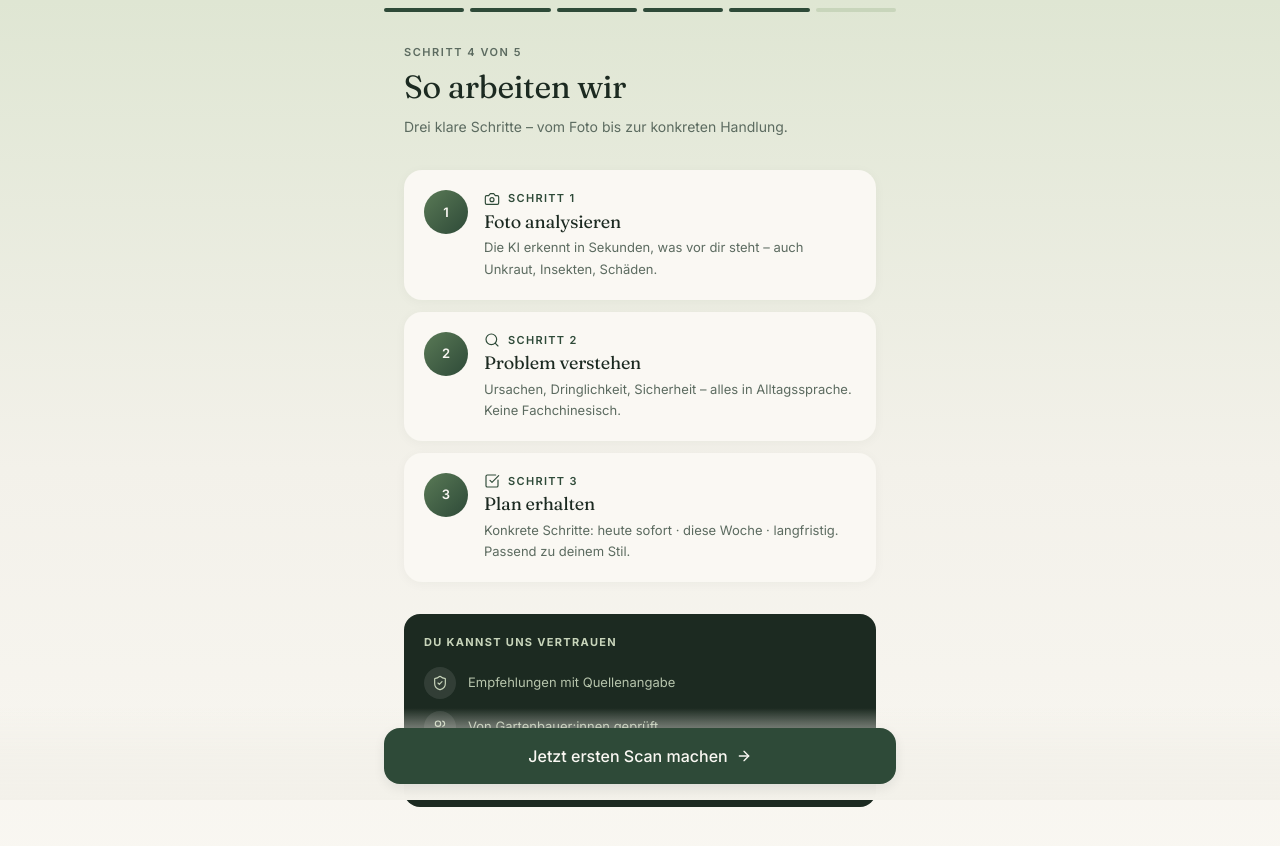
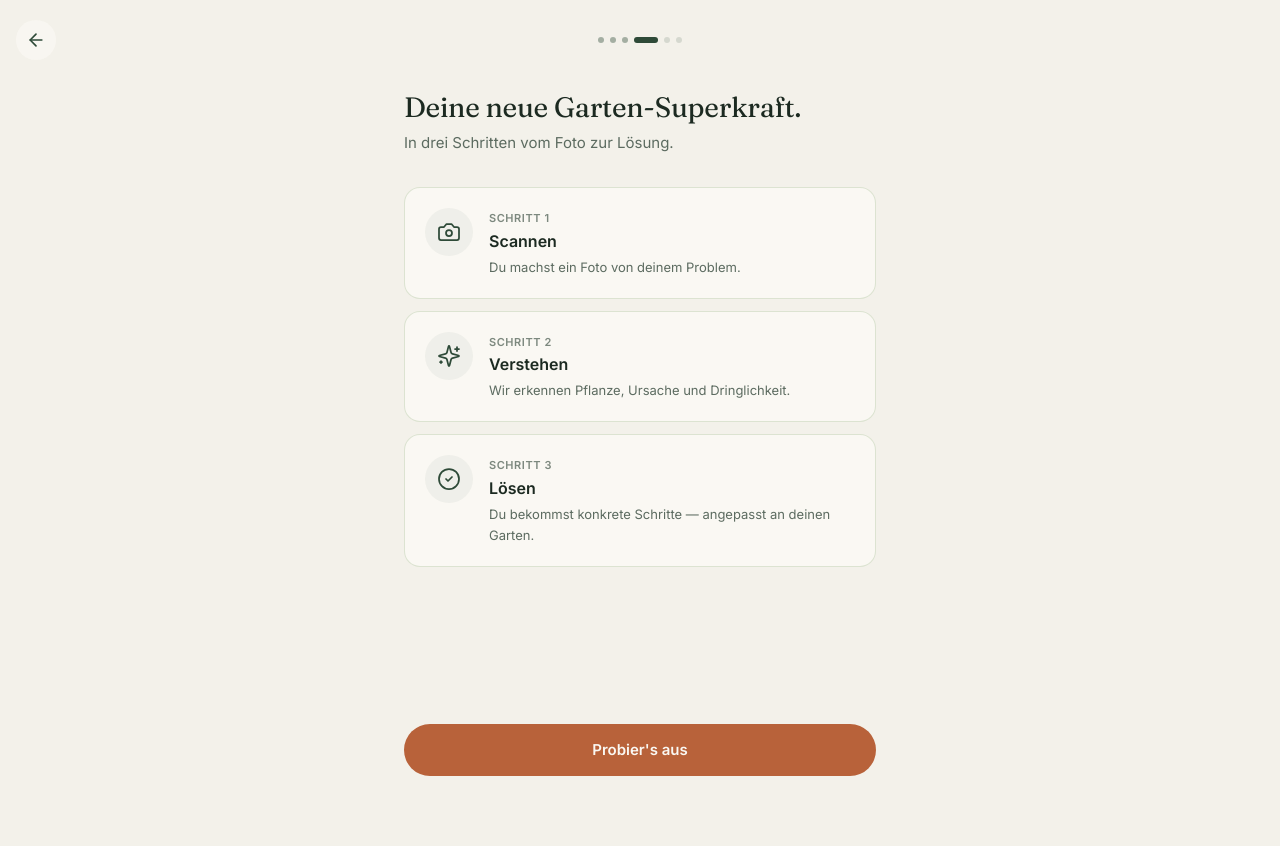
Before and after one commit to JuergenErtel/gartenscan, a Next.js app: page /onboarding/trust in a window 1280 px wide. Shown: the top 846 px of the page. After the commit the page ends 800 px from the top, so only its background shows below. Built offline with nearby package versions, Linux system fonts and the light colour scheme.

Commit message:
feat(onboarding): rebuild trust screen as 3-step explainer

```diff
--- a/src/app/onboarding/trust/page.tsx
+++ b/src/app/onboarding/trust/page.tsx
@@ -1,132 +1,86 @@
 "use client";
 
+import { useEffect } from "react";
 import { motion } from "framer-motion";
-import { useRouter } from "next/navigation";
-import { Camera, Search, CheckSquare, ShieldCheck, Users, Lock } from "lucide-react";
-import { OnboardingLayout } from "@/components/features/onboarding/OnboardingLayout";
-import { OnboardingFooter } from "@/components/features/onboarding/OnboardingFooter";
-import { onboardingStorage } from "@/lib/storage/profile";
-import { track } from "@/domain/analytics/tracker";
-import { EVENT } from "@/domain/analytics/events";
+import { Camera, Sparkles, CheckCircle2 } from "lucide-react";
+import { OnboardingShell } from "@/components/features/onboarding/OnboardingShell";
+import { OnboardingHeadline } from "@/components/features/onboarding/OnboardingHeadline";
+import { TrustStepCard } from "@/components/features/onboarding/TrustStepCard";
+import { useOnboarding } from "@/hooks/useOnboarding";
+import { trackOnboardingStepViewed } from "@/domain/analytics/onboarding";
 
-const steps = [
+const STEPS = [
   {
-    Icon: Camera,
-    title: "Foto analysieren",
-    text: "Die KI erkennt in Sekunden, was vor dir steht – auch Unkraut, Insekten, Schäden.",
+    number: 1,
+    icon: Camera,
+    title: "Scannen",
+    text: "Du machst ein Foto von deinem Problem.",
   },
   {
-    Icon: Search,
-    title: "Problem verstehen",
-    text: "Ursachen, Dringlichkeit, Sicherheit – alles in Alltagssprache. Keine Fachchinesisch.",
+    number: 2,
+    icon: Sparkles,
+    title: "Verstehen",
+    text: "Wir erkennen Pflanze, Ursache und Dringlichkeit.",
   },
   {
-    Icon: CheckSquare,
-    title: "Plan erhalten",
-    text: "Konkrete Schritte: heute sofort · diese Woche · langfristig. Passend zu deinem Stil.",
+    number: 3,
+    icon: CheckCircle2,
+    title: "Lösen",
+    text: "Du bekommst konkrete Schritte — angepasst an deinen Garten.",
   },
 ];
 
-const trust = [
-  { Icon: ShieldCheck, text: "Empfehlungen mit Quellenangabe" },
-  { Icon: Users, text: "Von Gartenbauer:innen geprüft" },
-  { Icon: Lock, text: "Deine Daten bleiben bei dir" },
-];
+export default function TrustPage() {
+  const { advance } = useOnboarding();
 
-export default function TrustPage() {
-  const router = useRouter();
-
-  const onContinue = () => {
-    const existing = onboardingStorage.get();
-    onboardingStorage.set({
-      currentStep: "FIRST_SCAN",
-      completedSteps: [...(existing?.completedSteps ?? []), "TRUST"],
-      profile: existing?.profile ?? {},
-      startedAt: existing?.startedAt ?? new Date(),
-    });
-    track(EVENT.ONBOARDING_STEP_COMPLETED, { step: "trust" });
-    router.push("/onboarding/first-scan");
-  };
+  useEffect(() => {
+    trackOnboardingStepViewed("TRUST");
+  }, []);
 
   return (
-    <OnboardingLayout step={5} totalSteps={6}>
-      <div className="px-5 pt-8">
-        <p className="text-[11px] uppercase tracking-[0.14em] font-semibold text-ink-muted mb-2">
-          Schritt 4 von 5
-        </p>
-        <h1 className="font-serif text-[32px] leading-[1.1] tracking-tight text-forest-900 font-normal">
-          So arbeiten wir
-        </h1>
-        <p className="mt-3 text-[14px] text-ink-muted leading-relaxed">
-          Drei klare Schritte – vom Foto bis zur konkreten Handlung.
-        </p>
-      </div>
-
-      {/* Animated steps */}
-      <section className="px-5 pt-8 space-y-3">
-        {steps.map((s, i) => (
+    <OnboardingShell step={4}>
+      <div className="pt-6 flex-1">
+        <OnboardingHeadline
+          title="Deine neue Garten-Superkraft."
+          subtitle="In drei Schritten vom Foto zur Lösung."
+        />
         <motion.div
-            key={s.title}
-            initial={{ opacity: 0, x: -12 }}
-            animate={{ opacity: 1, x: 0 }}
-            transition={{
-              delay: 0.1 + i * 0.18,
-              duration: 0.5,
-              ease: [0.2, 0.8, 0.2, 1],
+          className="space-y-3"
+          initial="hidden"
+          animate="visible"
+          variants={{
+            visible: { transition: { staggerChildren: 0.12 } },
+            hidden: {},
           }}
-            className="relative flex items-start gap-4 rounded-[18px] bg-paper p-5 shadow-[0_2px_12px_rgba(28,42,33,0.04)]"
         >
-            <div className="flex h-11 w-11 shrink-0 items-center justify-center rounded-full bg-gradient-to-br from-moss-500 to-forest-700 text-paper font-bold">
-              <span className="text-[13px] absolute font-semibold">{i + 1}</span>
-              <s.Icon className="h-5 w-5 opacity-0" aria-hidden />
-            </div>
-            <div className="flex-1 min-w-0">
-              <div className="flex items-center gap-2 mb-1">
-                <s.Icon
-                  className="h-4 w-4 text-forest-700"
-                  strokeWidth={1.75}
+          {STEPS.map((s) => (
+            <motion.div
+              key={s.number}
+              variants={{
+                hidden: { opacity: 0, y: 10 },
+                visible: { opacity: 1, y: 0 },
+              }}
+            >
+              <TrustStepCard
+                number={s.number}
+                icon={s.icon}
+                title={s.title}
+                text={s.text}
               />
-                <span className="text-[11px] uppercase tracking-[0.12em] font-semibold text-forest-700">
-                  Schritt {i + 1}
-                </span>
-              </div>
-              <h3 className="font-serif text-[18px] leading-tight text-forest-900 font-normal">
-                {s.title}
-              </h3>
-              <p className="text-[13px] leading-relaxed text-ink-muted mt-1">
-                {s.text}
-              </p>
-            </div>
             </motion.div>
           ))}
-      </section>
-
-      {/* Trust strip */}
-      <section className="px-5 pt-8">
-        <div className="rounded-[16px] bg-forest-900 text-paper p-5">
-          <p className="text-[11px] uppercase tracking-[0.12em] font-bold text-sage-200 mb-4">
-            Du kannst uns vertrauen
-          </p>
-          <div className="space-y-3">
-            {trust.map((t) => (
-              <div key={t.text} className="flex items-center gap-3">
-                <span className="flex h-8 w-8 shrink-0 items-center justify-center rounded-full bg-paper/10">
-                  <t.Icon
-                    className="h-4 w-4 text-sage-200"
-                    strokeWidth={1.75}
-                  />
-                </span>
-                <span className="text-[13px] text-sage-200/90">{t.text}</span>
+        </motion.div>
       </div>
-            ))}
+      <div className="pt-6">
+        <button
+          type="button"
+          onClick={() => advance("TRUST", {})}
+          className="flex w-full items-center justify-center rounded-full bg-clay-500 hover:bg-clay-600 text-paper text-[15px] font-semibold transition active:scale-[0.98]"
+          style={{ height: 52 }}
+        >
+          Probier's aus
+        </button>
       </div>
-        </div>
-      </section>
-
-      <OnboardingFooter
-        primaryLabel="Jetzt ersten Scan machen"
-        primaryOnClick={onContinue}
-      />
-    </OnboardingLayout>
+    </OnboardingShell>
   );
 }
--- /dev/null
+++ b/src/components/features/onboarding/TrustStepCard.tsx
@@ -0,0 +1,42 @@
+"use client";
+
+import type { LucideIcon } from "lucide-react";
+import { cn } from "@/lib/utils";
+
+interface Props {
+  number: number;
+  icon: LucideIcon;
+  title: string;
+  text: string;
+  className?: string;
+}
+
+export function TrustStepCard({
+  number,
+  icon: Icon,
+  title,
+  text,
+  className,
+}: Props) {
+  return (
+    <div
+      className={cn(
+        "relative flex gap-4 rounded-2xl bg-paper p-5 border border-sage-200/60",
+        className
+      )}
+    >
+      <div className="flex h-12 w-12 shrink-0 items-center justify-center rounded-xl bg-forest-700/5">
+        <Icon className="h-6 w-6 text-forest-700" strokeWidth={1.75} />
+      </div>
+      <div className="flex-1 pt-0.5">
+        <div className="text-[11px] font-semibold uppercase tracking-wider text-ink-muted/80 mb-0.5">
+          Schritt {number}
+        </div>
+        <h3 className="text-[16px] font-semibold text-forest-900 mb-1">
+          {title}
+        </h3>
+        <p className="text-[13px] leading-relaxed text-ink-muted">{text}</p>
+      </div>
+    </div>
+  );
+}
```
Lines whose indentation alone changed are shown as unchanged.
